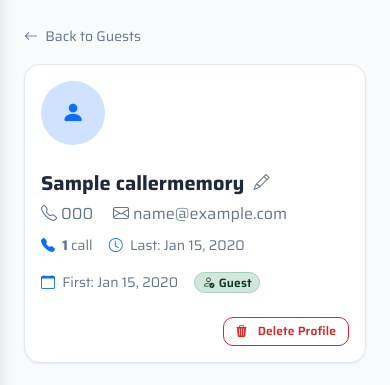
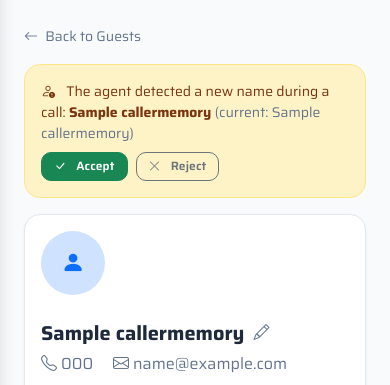
Before and after one commit to elperroloc0/concierge, a Django app: a page that uses backend/restaurants/templates/portal/guest_detail.html in a window 390 px wide. Shown: the part 71-456 px from the top of the page. Run offline with Django 5.2, Linux system fonts and the light colour scheme; a user stored in the database is signed in; tables that the repository leaves empty hold one stand-in row (values such as "Sample post"); data that the repository does not hold is empty.

Commit message:
feat: Pending name verification + phone format validation on manual guest create
- CallerMemory gains pending_name field (migration 0050)
- Upsert: fills name if empty; queues to pending_name if different name detected
- guest_detail: warning banner with Accept/Reject when pending_name is set
- guests list: badge showing pending name on affected profiles
- Manual create: server-side E.164 phone validation + client-side pattern hint

Co-Authored-By: Claude Sonnet 4.6 <noreply@anthropic.com>

```diff
--- a/backend/restaurants/models.py
+++ b/backend/restaurants/models.py
@@ -581,6 +581,10 @@ class CallerMemory(models.Model):
         help_text="'guest' = customer; 'business' = vendor, press, sales, etc."
     )
 
+    # Pending name — set when agent detects a different name for an existing profile.
+    # Cleared once staff accepts or rejects.
+    pending_name = models.CharField(max_length=255, blank=True, default="")
+
     # Staff-editable annotations
     preferences = models.TextField(
         blank=True, default="",
--- a/backend/restaurants/templates/portal/guest_detail.html
+++ b/backend/restaurants/templates/portal/guest_detail.html
@@ -14,6 +14,34 @@
 <div class="alert alert-success alert-dismissible fade show" role="alert">
   <i class="bi bi-check-circle me-1"></i> Profile saved.
   <button type="button" class="btn-close" data-bs-dismiss="alert"></button>
+</div>
+{% endif %}
+
+{% if memory.pending_name %}
+<div class="alert alert-warning mb-3">
+  <div class="d-flex align-items-center justify-content-between flex-wrap gap-2">
+    <div>
+      <i class="bi bi-person-exclamation me-2"></i>
+      The agent detected a new name during a call: <strong>{{ memory.pending_name }}</strong>
+      {% if memory.name %}<span class="text-muted">(current: {{ memory.name }})</span>{% endif %}
+    </div>
+    <div class="d-flex gap-2">
+      <form method="post" class="d-inline">
+        {% csrf_token %}
+        <input type="hidden" name="action" value="accept_pending_name">
+        <button type="submit" class="btn btn-sm btn-success">
+          <i class="bi bi-check-lg me-1"></i>Accept
+        </button>
+      </form>
+      <form method="post" class="d-inline">
+        {% csrf_token %}
+        <input type="hidden" name="action" value="reject_pending_name">
+        <button type="submit" class="btn btn-sm btn-outline-secondary">
+          <i class="bi bi-x-lg me-1"></i>Reject
+        </button>
+      </form>
+    </div>
+  </div>
 </div>
 {% endif %}
 
--- a/backend/restaurants/views.py
+++ b/backend/restaurants/views.py
@@ -898,19 +898,28 @@ def _upsert_caller_memory(call_event: CallEvent, restaurant) -> None:
     )
 
     if not created:
-        # Only overwrite name/email if new value is non-empty
+        changed = ["call_count", "last_call_at"]
+        # Name: auto-fill if empty; queue for verification if different from existing
         if new_name:
-            mem.name = new_name
-        if new_email:
+            if not mem.name:
+                mem.name = new_name
+                changed.append("name")
+            elif new_name != mem.name and new_name != mem.pending_name:
+                mem.pending_name = new_name
+                changed.append("pending_name")
+        if new_email and not mem.email:
             mem.email = new_email
+            changed.append("email")
         # Guests always take precedence over business — never downgrade
-        if new_type == CallerMemory.CALLER_TYPE_GUEST:
+        if new_type == CallerMemory.CALLER_TYPE_GUEST and mem.caller_type != CallerMemory.CALLER_TYPE_GUEST:
             mem.caller_type = CallerMemory.CALLER_TYPE_GUEST
-        mem.call_count   += 1
-        mem.last_call_at  = dj_tz.now()
+            changed.append("caller_type")
+        mem.call_count  += 1
+        mem.last_call_at = dj_tz.now()
         if new_summary:
             mem.last_call_summary = new_summary
-        mem.save(update_fields=["name", "email", "caller_type", "call_count", "last_call_at", "last_call_summary"])
+            changed.append("last_call_summary")
+        mem.save(update_fields=changed)
 
     logger.info(
         "_upsert_caller_memory: restaurant=%s phone=%s count=%d created=%s",
@@ -2759,6 +2768,15 @@ def portal_guest_detail(request, slug, memory_pk):
             memory.name = request.POST.get("name", "").strip()[:255]
             memory.save(update_fields=["name"])
             saved = True
+        elif action == "accept_pending_name":
+            memory.name = memory.pending_name
+            memory.pending_name = ""
+            memory.save(update_fields=["name", "pending_name"])
+            saved = True
+        elif action == "reject_pending_name":
+            memory.pending_name = ""
+            memory.save(update_fields=["pending_name"])
+            saved = True
 
     # Call history for this phone number at this restaurant
     call_history = (
@@ -2797,9 +2815,13 @@ def portal_guest_create(request, slug):
     if request.method != "POST":
         return HttpResponseNotAllowed(["POST"])
 
+    import re as _re
     phone = request.POST.get("phone", "").strip()
     if not phone:
         messages.error(request, "Phone number is required.")
+        return redirect("portal_guests", slug=slug)
+    if not _re.fullmatch(r"\+?[1-9]\d{6,14}", phone.replace(" ", "").replace("-", "").replace("(", "").replace(")", "")):
+        messages.error(request, f"'{phone}' is not a valid phone number. Use E.164 format, e.g. +13055550100.")
         return redirect("portal_guests", slug=slug)
 
     if CallerMemory.objects.filter(restaurant=restaurant, phone=phone).exists():
```
Also changed, not shown: backend/restaurants/templates/portal/guests.html (+8 -1 lines), backend/restaurants/tests.py (+11 -2 lines), backend/restaurants/migrations/0050_pending_name_on_caller_memory.py (added).
